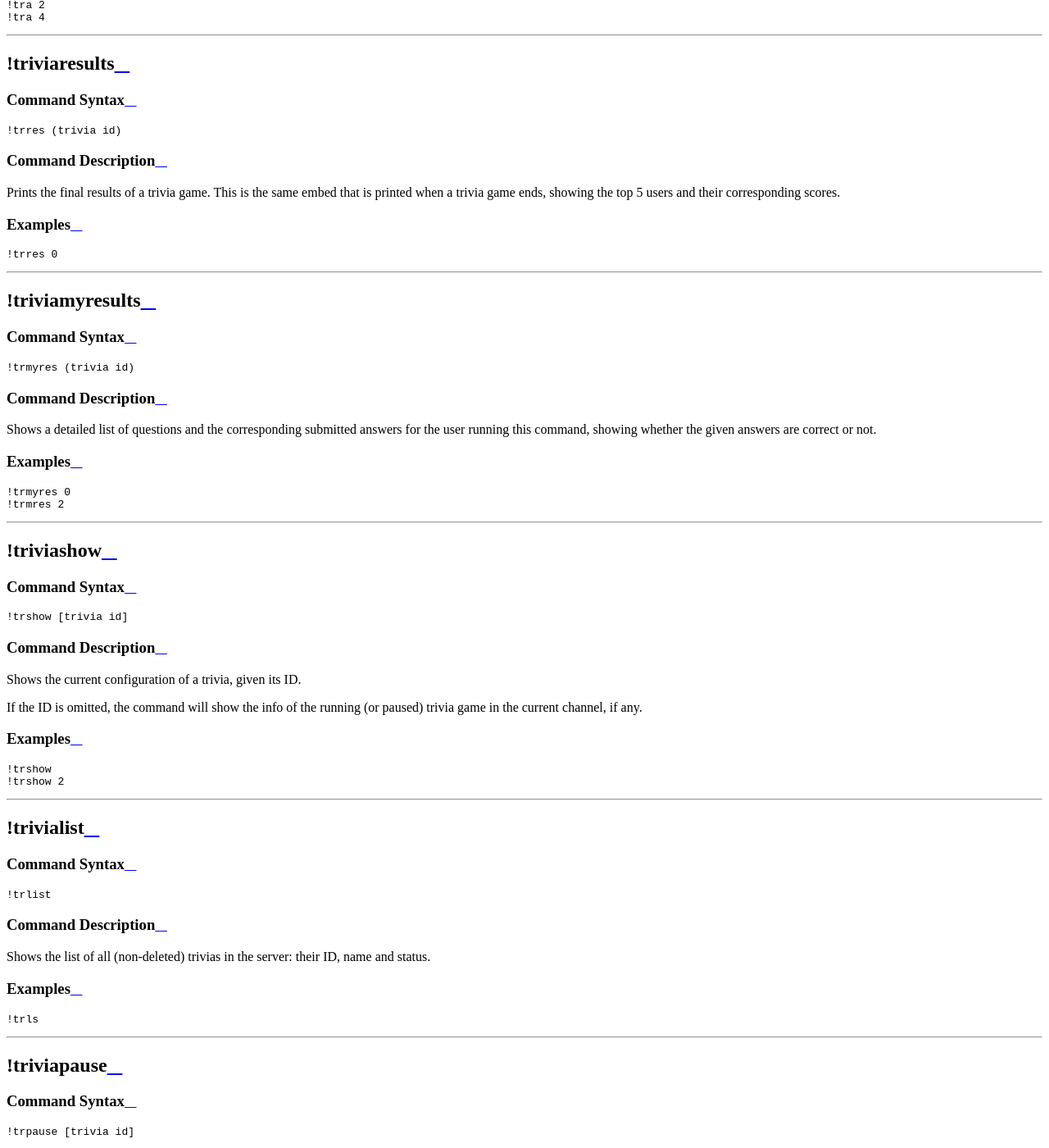
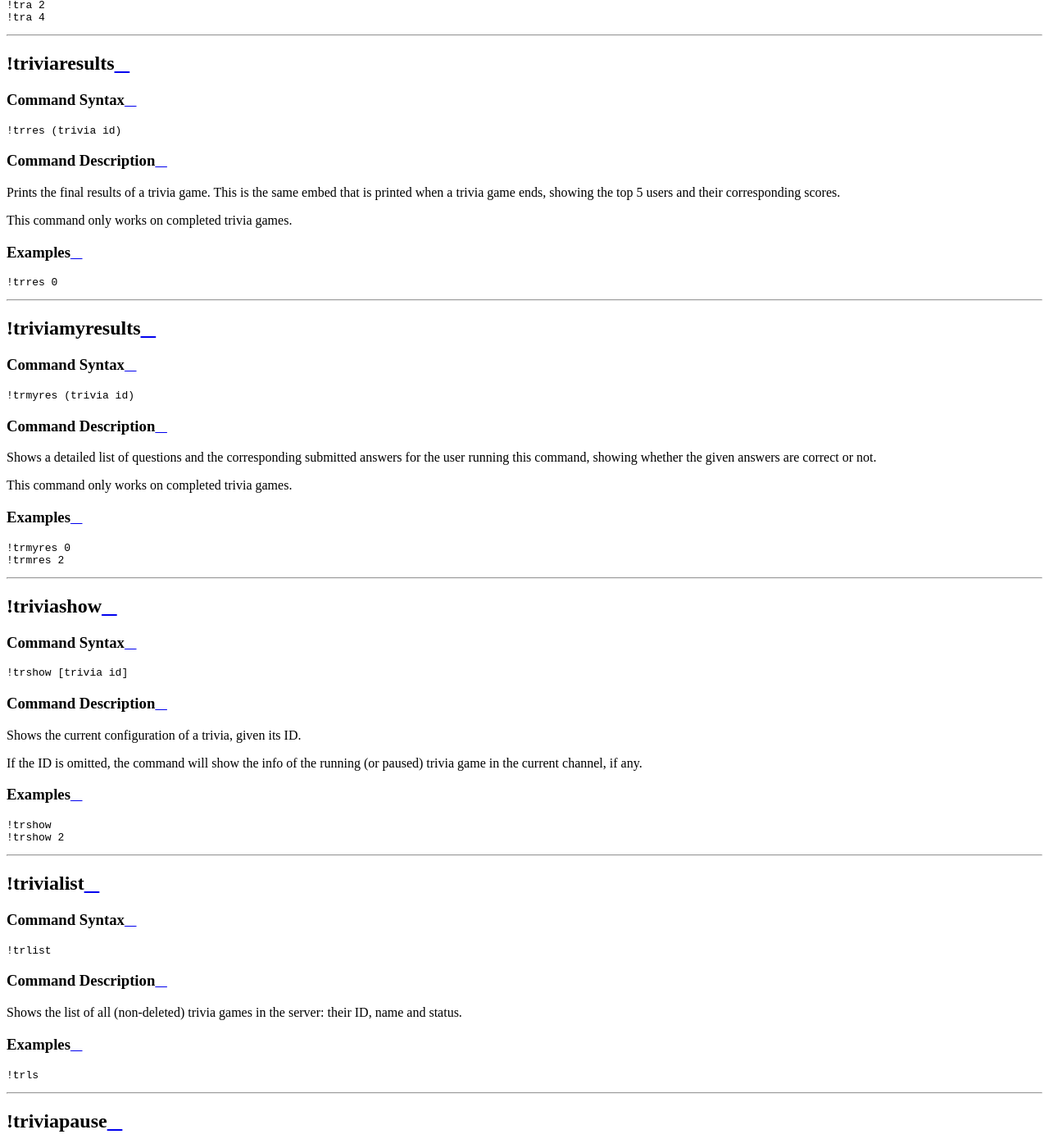
Before and after one commit to cycloptux/GiselleBot-Documentation, a Sphinx documentation site: the page built from docs/source/modules/trivia.rst, in a window 1280 px wide and 1400 px high, scrolled down 6013 px. Shown: the whole window at 82% size. Built offline with Sphinx 7.4.7 and the Read the Docs theme 2.0.0, drawn with Linux system fonts in a browser that asks for light colours.

Commit message:
Added an extra clarification to 2 commands.

```diff
--- a/docs/source/modules/trivia.rst
+++ b/docs/source/modules/trivia.rst
@@ -216,6 +216,8 @@ Command Description
 ^^^^^^^^^^^^^^^^^^^
 Prints the final results of a trivia game. This is the same embed that is printed when a trivia game ends, showing the top 5 users and their corresponding scores.
 
+This command only works on completed trivia games.
+
 Examples
 ^^^^^^^^
 .. parsed-literal::
@@ -236,6 +238,8 @@ Command Syntax
 Command Description
 ^^^^^^^^^^^^^^^^^^^
 Shows a detailed list of questions and the corresponding submitted answers for the user running this command, showing whether the given answers are correct or not.
+
+This command only works on completed trivia games.
 
 Examples
 ^^^^^^^^
@@ -281,7 +285,7 @@ Command Syntax
 
 Command Description
 ^^^^^^^^^^^^^^^^^^^
-Shows the list of all (non-deleted) trivias in the server: their ID, name and status.
+Shows the list of all (non-deleted) trivia games in the server: their ID, name and status.
 
 Examples
 ^^^^^^^^
```
